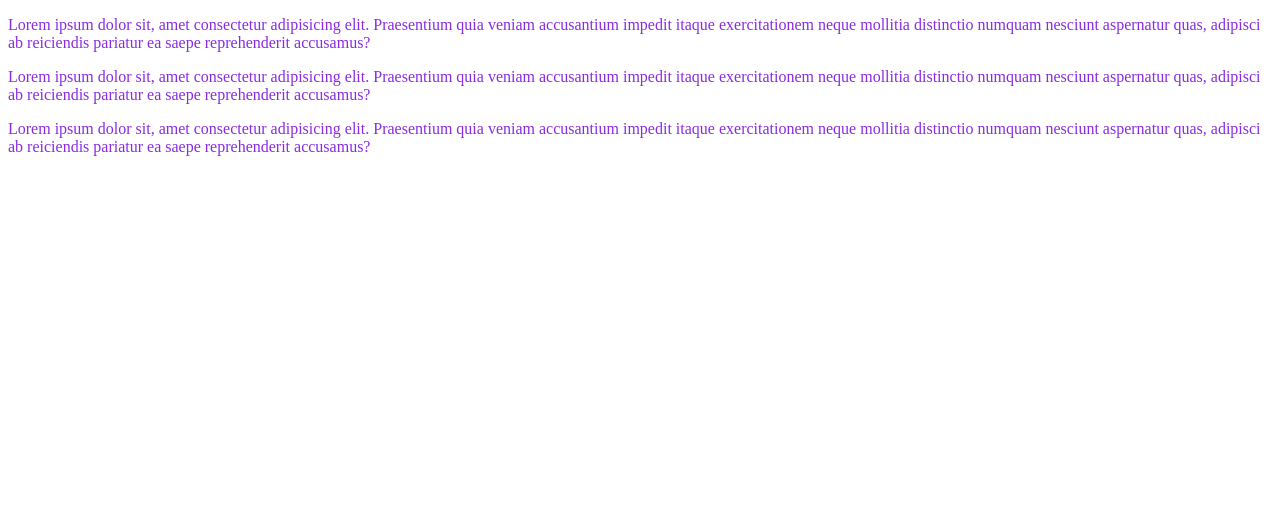
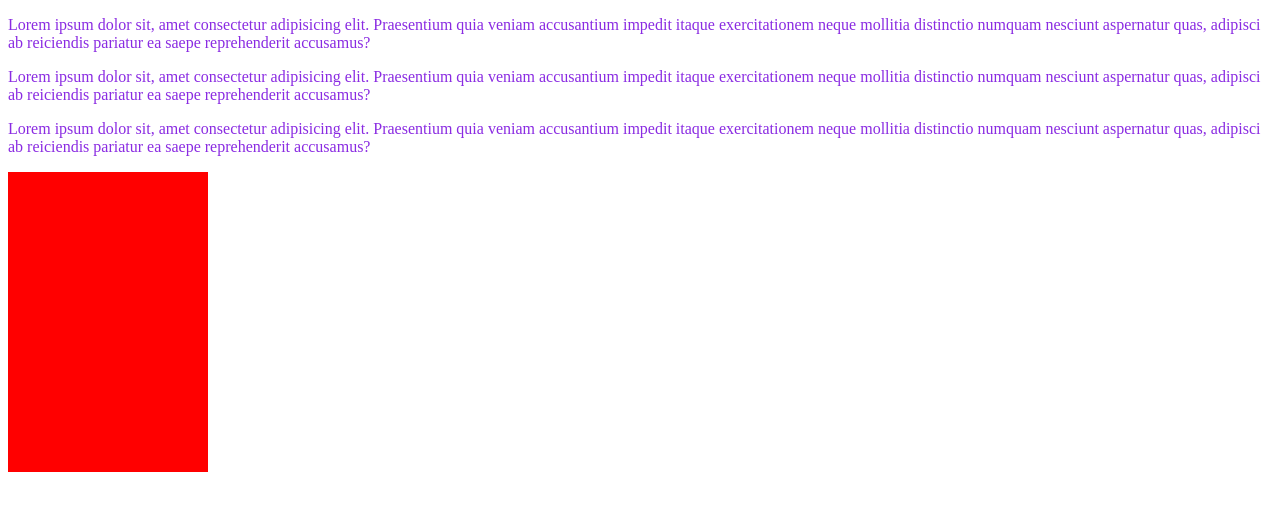
Before and after one commit to silvia-sol/pruebagit1, a plain HTML site: page index.html in a window 1280 px wide. Drawn offline with Linux system fonts and the light colour scheme.

Commit message:
Agregué caja roja

```diff
--- a/index.html
+++ b/index.html
@@ -13,5 +13,6 @@
     </p>
     <p>Lorem ipsum dolor sit, amet consectetur adipisicing elit. Praesentium quia veniam accusantium impedit itaque exercitationem neque mollitia distinctio numquam nesciunt aspernatur quas, adipisci ab reiciendis pariatur ea saepe reprehenderit accusamus?
     </p>
+    <div id="caja"></div>
 </body>
 </html>
--- a/style.css
+++ b/style.css
@@ -1,3 +1,8 @@
 p {
     color: blueviolet;
 }
+#caja{
+    width: 200px;
+    height: 300px;
+    background-color: red;
+}
```
